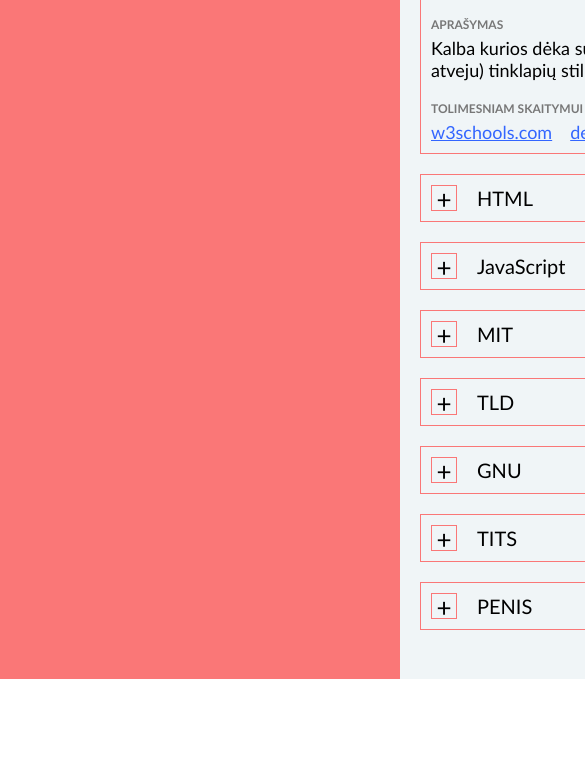
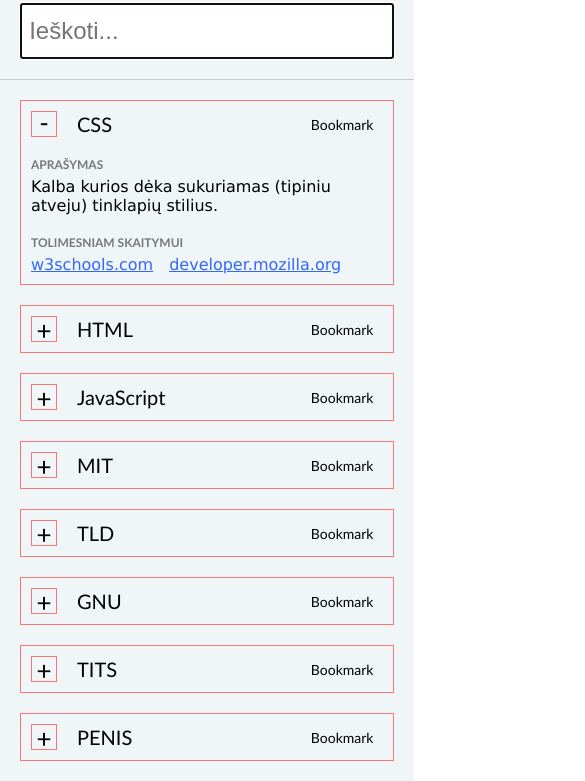
Before and after one commit to belauzas/dic, a website with bundled scripts: page index.html in a window 390 px wide. Shown: the part 165-946 px from the top of the page, 585 px wide, since content can reach past the window. Before the commit the page ends 844 px from the top, so only its background shows below. Built offline with nearby package versions, Linux system fonts and the light colour scheme.

Commit message:
Logic update

```diff
--- a/css/main.css
+++ b/css/main.css
@@ -1,7 +1,6 @@
 :root {
     --color-1: #fa7777;
     --color-2: #f0f5f7;
-    --color-2-50: #f0f5f780;
     --color-3: #fff;
 }
 
@@ -16,8 +15,10 @@
 body {
     display: grid;
     height: 100vh;
-    grid-template-columns: 400px 1fr 300px;
-    grid-template-areas: 'about content history';
+    /* grid-template-columns: 400px 1fr 300px; */
+    /* grid-template-areas: 'about content history'; */
+    grid-template-columns: 400px 1fr;
+    grid-template-areas: 'about content';
     font-family: 'Gill Sans', 'Gill Sans MT', Calibri, 'Trebuchet MS',
         sans-serif;
 }
@@ -40,14 +41,15 @@
     background-color: var(--color-2);
 }
 .container.history {
+    display: none;
     grid-area: history;
     background-color: var(--color-3);
 }
 
 form {
-    height: 105px;
+    height: 97px;
     font-size: 24px;
-    box-shadow: 0 10px 10px var(--color-2-50);
+    background-color: var(--color-2);
 }
 form > label {
     display: none;
@@ -63,12 +65,12 @@
     flex-direction: column;
     gap: 20px;
     height: calc(100vh - 105px);
-    overflow: scroll;
+    overflow-y: scroll;
 }
 
 article {
     display: flex;
-    max-width: 600px;
+    max-width: 700px;
     flex-direction: column;
     gap: 10px;
     font-size: 20px;
@@ -129,10 +131,32 @@
     color: #777;
 }
 article .group > .sub-content {
-    font-size: 18px;
+    font-family: Verdana, Geneva, Tahoma, sans-serif;
+    font-size: 16px;
     color: #000;
 }
 article .sub-content > a {
     margin-right: 1em;
     color: #36f;
 }
+
+@media (max-width: 900px) {
+    body {
+        height: auto;
+        grid-template-columns: 1fr;
+        grid-template-areas:
+            'about'
+            'content';
+    }
+
+    form {
+        position: sticky;
+        top: 0;
+        border-bottom: 1px solid #ccc;
+    }
+
+    .dictionary {
+        height: auto;
+        overflow-y: auto;
+    }
+}
--- a/js/list.js
+++ b/js/list.js
@@ -20,13 +20,15 @@
     const inputDOM = document.getElementById('search');
     inputDOM.focus();
 
-    inputDOM.addEventListener('keyup', (e) => {
-        e.preventDefault();
+    function updateList(e) {
         const text = inputDOM.value;
         for (const item of dictionary) {
             item.search(text);
         }
-    })
+    }
+
+    inputDOM.addEventListener('keyup', updateList.bind(this));
+    inputDOM.addEventListener('search', updateList.bind(this));
 }
 
 export { dictionaryInit }
--- a/js/main.js
+++ b/js/main.js
@@ -1,4 +1,3 @@
-import dic from '../data/dic.js';
 import { dictionaryInit } from './list.js';
 
 const repoURL = 'https://raw.githubusercontent.com/belauzas/dic/master/';
@@ -16,6 +15,7 @@
     localDataVersion = localVersion;
 }
 
+// GET CURRENT VERSION
 await fetch(repoURL + packageFile)
     .then(data => data.json())
     .then(data => {
@@ -25,6 +25,7 @@
         console.log(e);
     })
 
+// UPDATE DATA AND VERSION
 if (localDataVersion !== originDataVersion) {
     await fetch(repoURL + dataFile)
         .then(data => data.json())
@@ -37,6 +38,7 @@
         })
 }
 
+// APP INIT
 const localDataJSON = localStorage.getItem(localDataKey);
 try {
     const localData = JSON.parse(localDataJSON);
```
